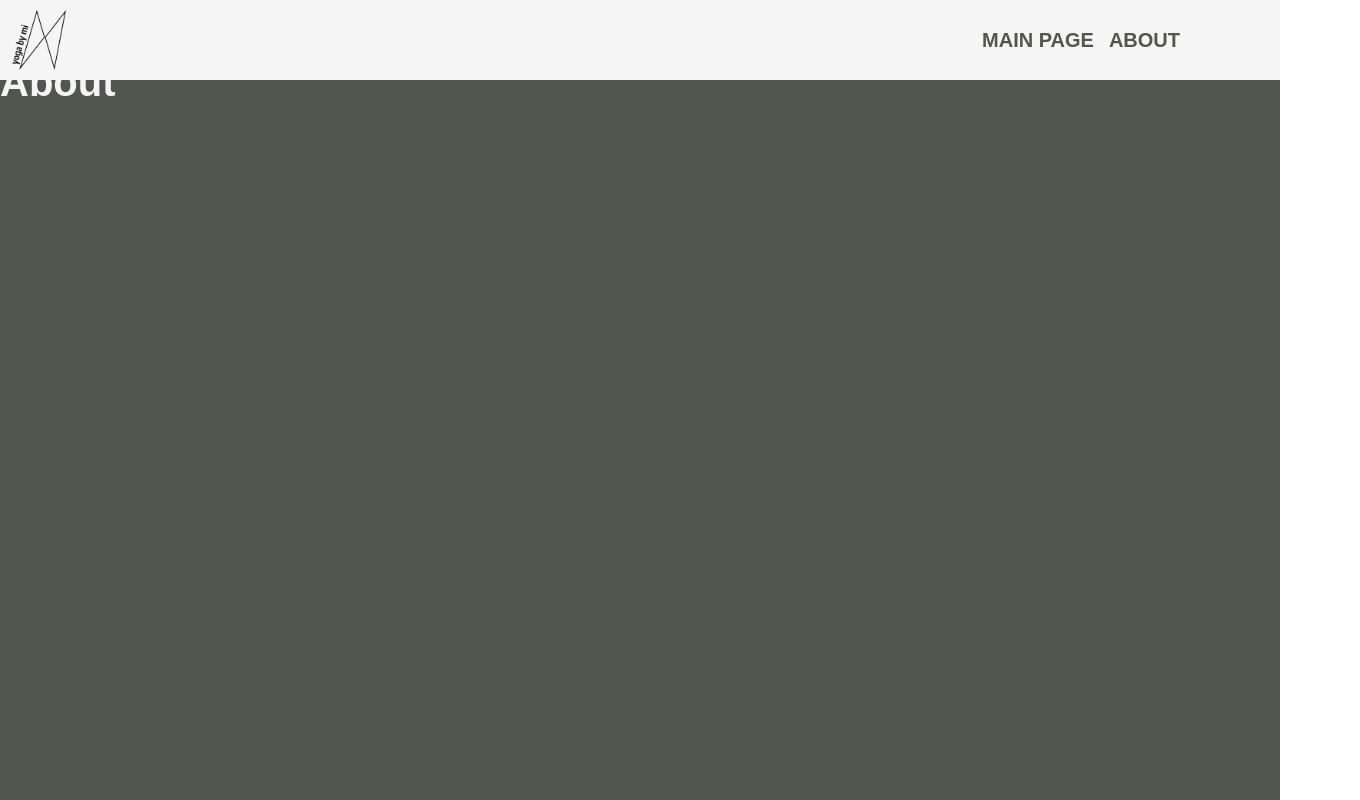
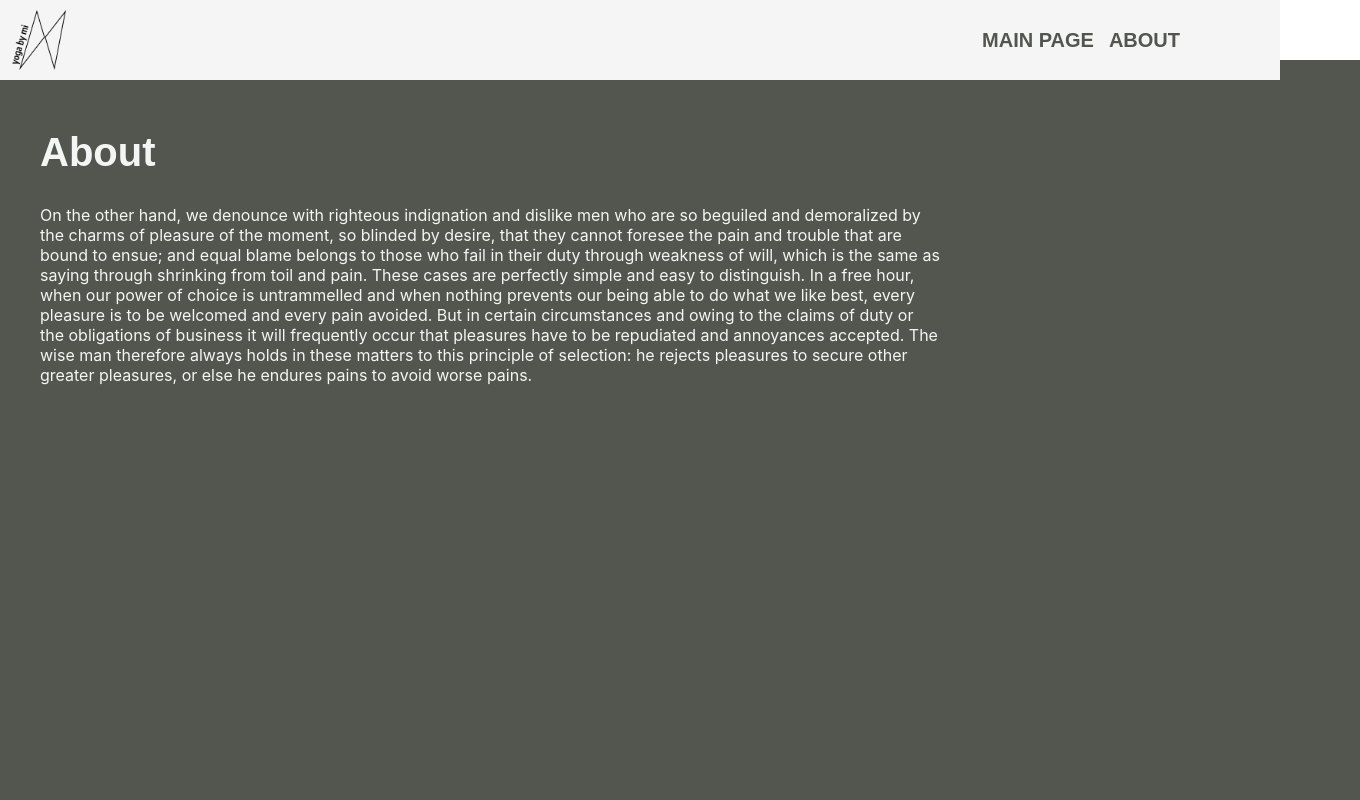
Before and after one commit to SofiaHjerpe/yoga-application, a React (Vite) app in the folder yoga-app/: page /about in a window 1280 px wide. Shown: the top 800 px of the page, 1360 px wide, since content can reach past the window. Built offline with nearby package versions, Linux system fonts and the light colour scheme; no server answers; a web font is replaced by a local one.

Commit message:
add about style

```diff
--- a/yoga-app/src/components/_Header.scss
+++ b/yoga-app/src/components/_Header.scss
@@ -15,24 +15,17 @@ nav {
   height: 60px;
   opacity: 1;
   animation: scroll-watcher linear;
-  animation-timeline: scroll(block);
+  animation-timeline: scroll();
 }
 
 .animation {
   @keyframes scroll-watcher {
-    0% {
-      height: 60px;
-      opacity: 1;
-    }
-    50% {
-      height: 30px;
-      opacity: 0.5;
-    }
-    100% {
+    to {
       height: 0;
       opacity: 0;
     }
   }
+
 }
 
 .link {
--- a/yoga-app/src/components/_YogaItem.scss
+++ b/yoga-app/src/components/_YogaItem.scss
@@ -33,7 +33,6 @@
   transform: translateY(-80px);
   margin-bottom: 0;
   margin-inline: 0 150px;
-
 }
 
 .yoga-item {
@@ -51,6 +50,7 @@
   margin-bottom: 30px;
   margin-inline: 10px;
 }
+
 .pose-name {
   color: #000;
   font-family: "Encode Sans Condensed", sans-serif;
--- a/yoga-app/src/pages/About.tsx
+++ b/yoga-app/src/pages/About.tsx
@@ -2,9 +2,21 @@ import React from 'react'
 
 export const About = () => {
   return (
-    <div className='main-div'>
-
-      <h1 className="heading">About</h1>
+    <div className="main-div about">
+      <h1 className="heading about-h">About</h1>
+      <p className="pose-description about-d">
+        On the other hand, we denounce with righteous indignation and dislike men who are so
+        beguiled and demoralized by the charms of pleasure of the moment, so blinded by desire, that
+        they cannot foresee the pain and trouble that are bound to ensue; and equal blame belongs to
+        those who fail in their duty through weakness of will, which is the same as saying through
+        shrinking from toil and pain. These cases are perfectly simple and easy to distinguish. In a
+        free hour, when our power of choice is untrammelled and when nothing prevents our being able
+        to do what we like best, every pleasure is to be welcomed and every pain avoided. But in
+        certain circumstances and owing to the claims of duty or the obligations of business it will
+        frequently occur that pleasures have to be repudiated and annoyances accepted. The wise man
+        therefore always holds in these matters to this principle of selection: he rejects pleasures
+        to secure other greater pleasures, or else he endures pains to avoid worse pains.
+      </p>
     </div>
   );
 }
--- a/yoga-app/src/pages/MainPage.tsx
+++ b/yoga-app/src/pages/MainPage.tsx
@@ -18,7 +18,7 @@ useEffect(() => {
 }, []);
   return (
     <div className="main-div">
-      <Categories categories={categoriesFirst} />
+      <Categories  />
       <div className="main-container-welcome">
         <h1 className="heading">Welcome to this Yoga website!</h1>
         <Search />
--- a/yoga-app/src/pages/YogaItemsData.tsx
+++ b/yoga-app/src/pages/YogaItemsData.tsx
@@ -1,12 +1,11 @@
-import React, { useEffect, useState } from "react";
+import React from "react";
 import { Categories } from "../components/Categories";
 
-import { useParams } from "react-router-dom";
+
 import { YogaItems } from "../components/YogaItems";
 import { Search } from "../components/Search";
 
 export const YogaItemsData = () => {
-  const { id } = useParams();
 
   //  const fetchLevels = async (lvl: string) => {
   //   const response = await fetch(`${baseUrl}/poses?level=${lvl}`);
@@ -18,16 +17,14 @@ export const YogaItemsData = () => {
   //   fetchLevels("");
   // }, [id]);
 
-
-
   return (
-    <div className="main-div ">
+    <div className="main-div animation ">
       <div className="categoriesAndImg">
         <Categories />
         <img className="yoga-image" src="./src/assets/yoga-pose25.png" alt="yoga-pose" />
       </div>
 
-      <div className="main-container animation">
+      <div className="main-container">
         <h1 className="heading">Welcome to this Yoga website!</h1>
         <div className="searchAndImg">
           <Search />
--- /dev/null
+++ b/yoga-app/src/pages/_About.scss
@@ -0,0 +1,14 @@
+@use "./src/scss/abstracts/colors.scss" as *;
+.about {
+  display: flex;
+  flex-direction: column;
+  gap: 30px;
+  padding: 40px;
+}
+.about-h {
+  margin-top: 30px;
+}
+.about-d {
+  color: $white;
+  max-width: 900px;
+}
--- a/yoga-app/src/scss/_globals.scss
+++ b/yoga-app/src/scss/_globals.scss
@@ -8,9 +8,9 @@
   background-color: $green;
   margin-top: 60px;
   width: 100%;
-  height: 100vh;
+  height: 200vh;
   overflow: hidden;
-  position: fixed;
+  position: relative;
   overflow-x: hidden;
   overflow-y: scroll;
   display: flex;
@@ -18,9 +18,7 @@
 .main-container {
   display: flex;
   flex-direction: column;
-  overflow-y: scroll;
   max-width: 1200px;
-  height: 200vh;
   margin-top: 50px;
   overflow-x: hidden;
 }
--- a/yoga-app/src/scss/main.scss
+++ b/yoga-app/src/scss/main.scss
@@ -1,4 +1,3 @@
-
 @use "./globals";
 // ###Abstracts###
 @use "./abstracts/colors";
@@ -8,4 +7,6 @@
 @use "./src/components/Categories";
 @use "./src/components/YogaItem";
 @use "./src/components/Search";
-@use "./src/components/PoseInfo"
+@use "./src/components/PoseInfo";
+// ### Pages ###
+@use "./src/pages/About";
```
